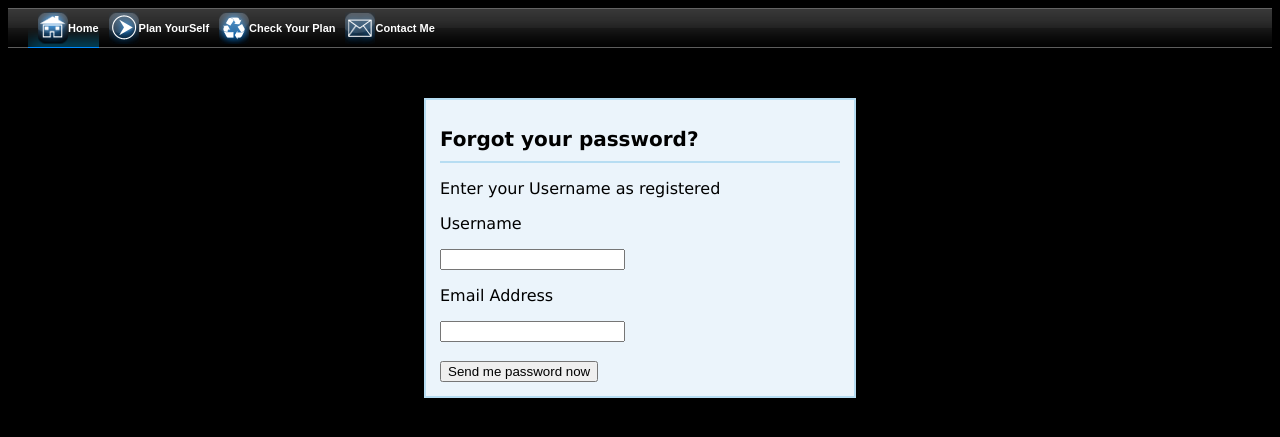
After one commit to kaikao/PYS, a PHP site: page /Forgot_Password.php in a window 1280 px wide. The commit adds this page. Shown: the top 437 px of the page. Run offline with PHP 8.4, Linux system fonts and the light colour scheme.

Commit message:
Add Fotgot password page and external css sheet

```diff
--- /dev/null
+++ b/public/Forgot_Password.php
@@ -0,0 +1,45 @@
+<?php
+unset($_COOKIE['is_remembered']);
+if (isset($_COOKIE['is_remembered']) && $_COOKIE['is_remembered'] == true) {
+    //header('Location: http://tw.yahoo.com');
+}
+    // save cookie for 2 hrs
+    //setcookie('cookie_'.CC::CITY, $VARS[CC::CITY], time()+60*60*2);
+?>
+
+<!DOCTYPE html>
+<html>
+  <head>
+ 		<title>Forgot password</title>
+        <link href="css/Forgot_Password.css" rel="stylesheet" type="text/css" />
+        <link href="css/navigation.css" rel="stylesheet" type="text/css" />
+    </head>
+    <body>
+    	<ul class="navigation">
+		    <li class="current"><a href="index.php"><em class="home"></em><strong>Home</strong></a></li>
+		    <li><a href="add_plan.php"><em class="tutorials"></em><strong>Plan YourSelf</strong></a></li>
+		    <li><a href="check_plan.php"><em class="psd"></em><strong>Check Your Plan</strong></a></li>
+		    <!--<li><a href="http://www.hv-designs.co.uk/hv_shop"><em class="templates"></em><strong>CSS Templates</strong></a></li>-->
+		    <li><a href="contact.php"><em class="contact"></em><strong>Contact Me</strong></a></li>
+		</ul>
+  	<div id="style" class="form1">
+  		<h1>Forgot your password? </h1>
+
+  		<p>Enter your Username as registered</p>
+  		<p>Username</p><input type=text></br>
+  	    <p>Email Address</p><input type=text>
+  	    </br>
+  	    </br>
+  		<button>Send me password now</button>
+
+
+
+
+
+  		</div>
+
+  	</body>
+
+  </head>
+
+	</html>
--- /dev/null
+++ b/public/css/Forgot_Password.css
@@ -0,0 +1,35 @@
+body {
+font-family:"Lucida Grande", "Lucida Sans Unicode", Verdana, Arial, Helvetica, sans-serif;
+background-color: black;
+}
+
+/*-------Form format------*/
+.form1 {
+	width:400px;
+	background: white;
+	margin:0 auto;
+	padding:14px;
+
+	position: relative;
+	top:50px;
+}
+
+
+/*---------form style-------*/
+
+#style {
+	background: #ebf4fb;
+	border:solid 2px #b7ddf2;
+}
+
+#style h1 {
+	font-size: 20px;
+	padding-bottom: 10px;
+	border-bottom:solid 2px #b7ddf2;
+}
+
+
+#style input {
+float: top;
+
+}
--- a/public/css/sign_up.css
+++ b/public/css/sign_up.css
@@ -10,14 +10,16 @@ p, h1, form, button{border:0; margin:0; padding:0;}
 margin:0 auto;
 width:400px;
 padding:14px;
+top:50px;
+position: relative;
+
 }
 
 /* ----------- stylized ----------- */
 #stylized{
 border:solid 2px #b7ddf2;
 background:#ebf4fb;
-position: relative;
-top: 50px;
+
 }
 #stylized h1 {
 font-size:14px;
--- a/public/index.php
+++ b/public/index.php
@@ -10,6 +10,7 @@ if (isset($_COOKIE['is_remembered']) && $_COOKIE['is_remembered'] == true) {
 
 <!DOCTYPE html>
 <html>
+	<title>Index</title>
 	<head>
 	<style type="text/css">
 	body
```
Also changed, not shown: public/sign_up.php (+8 -3 lines), public/index-files/btms7nd.png (added), public/index-files/btqs7nd.png (added), 1 other file.
